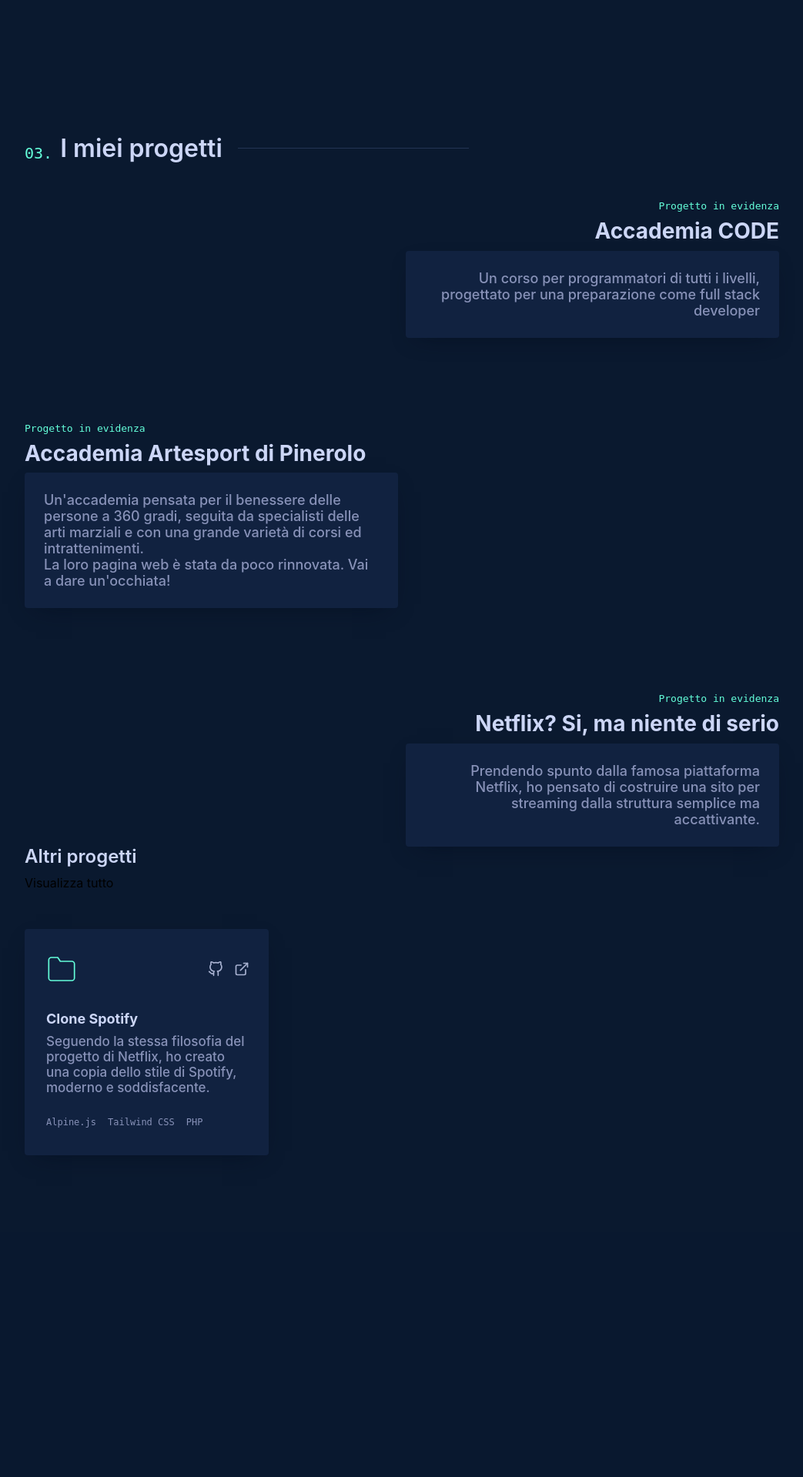
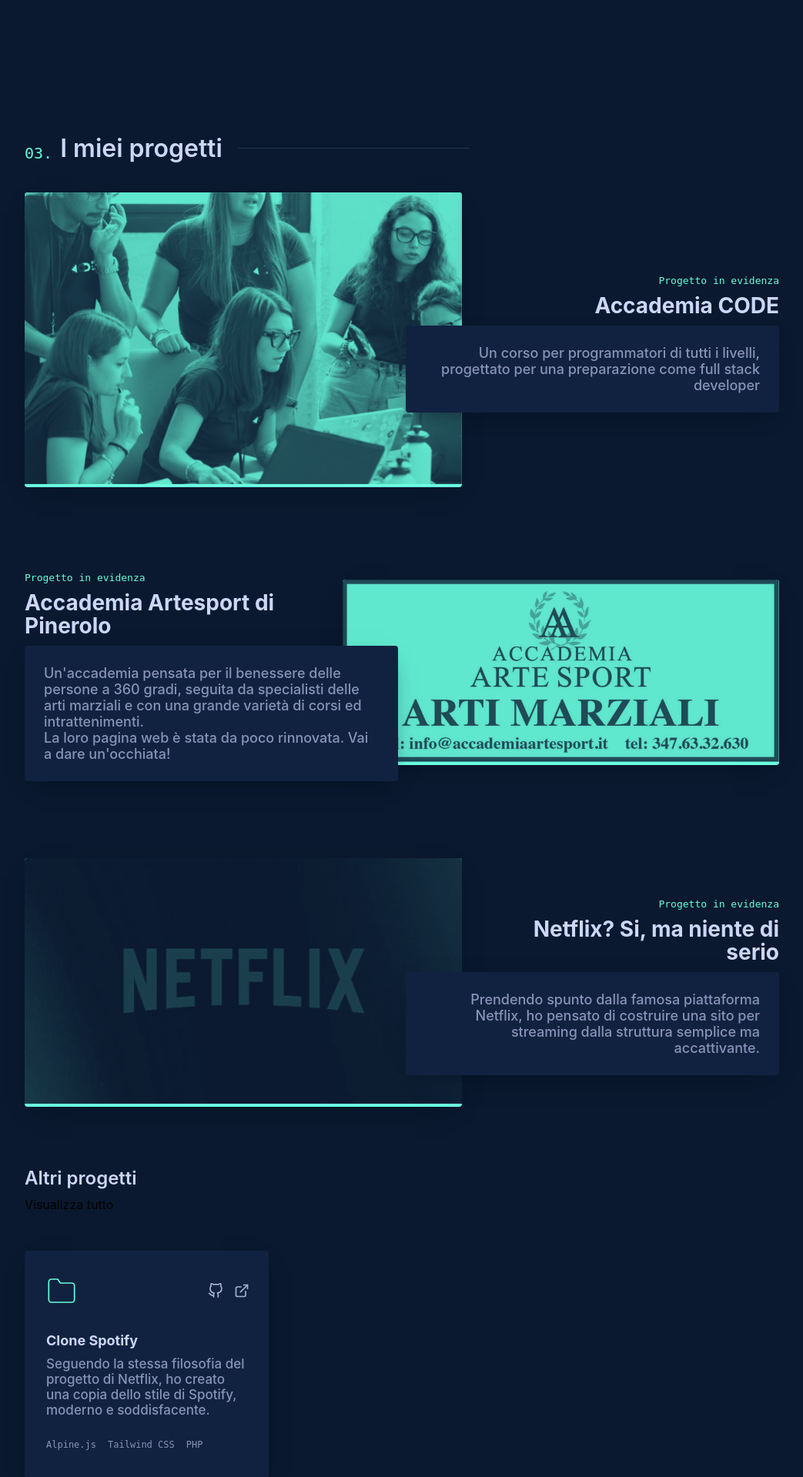
Before and after one commit to B1akeIT/portfolio, a PHP site: page /Home_page.html in a window 1280 px wide. Shown: the part 2553-4472 px from the top of the page at 77% size, without its empty margins (118-1161 px from the left). Before the commit the page ends 4054 px from the top, so only its background shows below. Run offline with PHP 8.4, Linux system fonts and the light colour scheme.

Commit message:
Fix immagini progetti in evidenza

```diff
--- a/Home_page.html
+++ b/Home_page.html
@@ -184,9 +184,7 @@
                         <div class="immagine-progetto">
                             <a>
                                 <div style="max-width: 700px; display: block;">
-                                    <picture>
-                                        <img alt="Immagine progetto CODE" src="img/progetto_code.png"/>
-                                    </picture>
+                                    <img alt="Immagine progetto CODE" src="img/progetto_code.png"/>
                                 </div>
                             </a>
                         </div>
@@ -212,9 +210,7 @@
                         <div class="immagine-progetto">
                             <a>
                                 <div style="max-width: 700px; display: block;">
-                                    <picture>
-                                        <img alt="Immagine progetto CODE" src="img/banner_artesport.jpg"/>
-                                    </picture>
+                                    <img alt="Immagine progetto CODE" src="img/banner_artesport.jpg"/>
                                 </div>
                             </a>
                         </div>
@@ -237,9 +233,7 @@
                         <div class="immagine-progetto">
                             <a>
                                 <div style="max-width: 700px; display: block;">
-                                    <picture>
-                                        <img alt="Immagine progetto CODE" src="img/progetto_netflix.jpg"/>
-                                    </picture>
+                                    <img alt="Immagine progetto CODE" src="img/progetto_netflix.jpg"/>
                                 </div>
                             </a>
                         </div>
--- a/stile.css
+++ b/stile.css
@@ -405,7 +405,7 @@
 }
 
 .immagine-chi-sono img {
-    object-fit: cover;
+    object-fit: contain;
     opacity: 1;
     transform: translateZ(0);
     transition: opacity .25s linear;
@@ -511,10 +511,16 @@
 }
 
 
-/* Sezione: Introduzione */
+/* Sezione Progetti */
+
+/* Progetti in evidenza */
 
 #progetti .titolo-numerato {
     counter-increment: section 3;
+}
+
+#progetti-in-evidenza {
+    padding-bottom: 80px;
 }
 
 #progetti-in-evidenza ul {
@@ -618,15 +624,27 @@
     font-weight: 400;
 }
 
+.progetto-in-evidenza .titolo-progetto {
+    color: #CCD6F6;
+    font-size: clamp(24px, 5vw, 28px);
+}
+
 @media (max-width: 768px) {
     .progetto-in-evidenza .titolo-progetto {
         color: #E6F1FF;
     }
 }
 
-.progetto-in-evidenza .titolo-progetto {
-    color: #CCD6F6;
-    font-size: clamp(24px, 5vw, 28px);
+@media (min-width: 768px) {
+    .progetto-in-evidenza:nth-of-type(2n+1) .titolo-progetto {
+        padding-left: 30%;
+        text-align: end;
+    }
+
+    .progetto-in-evidenza:nth-of-type(2n) .titolo-progetto {
+        padding-right: 30%;
+        text-align: start;
+    }
 }
 
 @media (max-width: 768px) {
@@ -717,6 +735,7 @@
 }
 
 .progetto-in-evidenza .immagine-progetto a {
+    display: inline-block;
     position: relative;
     z-index: 1;
     width: 100%;
@@ -738,15 +757,6 @@
     mix-blend-mode: screen;
 }
 
-@media (max-width: 768px) {
-    .progetto-in-evidenza .immagine-progetto div {
-        object-fit: cover;
-        width: auto;
-        height: 100%;
-        filter: grayscale(100%) contrast(1) brightness(50%);
-    }
-}
-
 .progetto-in-evidenza .immagine-progetto div {
     border-radius: 4px;
     mix-blend-mode: multiply;
@@ -759,6 +769,15 @@
     overflow: hidden;
 }
 
+@media (max-width: 768px) {
+    .progetto-in-evidenza .immagine-progetto div {
+        object-fit: contain;
+        width: auto;
+        height: 100%;
+        filter: grayscale(100%) contrast(1) brightness(50%);
+    }
+}
+
 .progetto-in-evidenza .immagine-progetto img {
     bottom: 0;
     height: 100%;
@@ -766,17 +785,18 @@
     margin: 0;
     max-width: none;
     padding: 0;
-    position: absolute;
     right: 0;
     top: 0;
     width: 100%;
-    object-fit: cover;
+    object-fit: contain;
 
     transform: translateZ(0);
     transition: opacity .25s linear;
     will-change: opacity;
     opacity: 1;
 }
+
+/* Progetti secondari */
 
 @media (max-width: 1080px) {
     .tabella-progetti-secondari {
```
